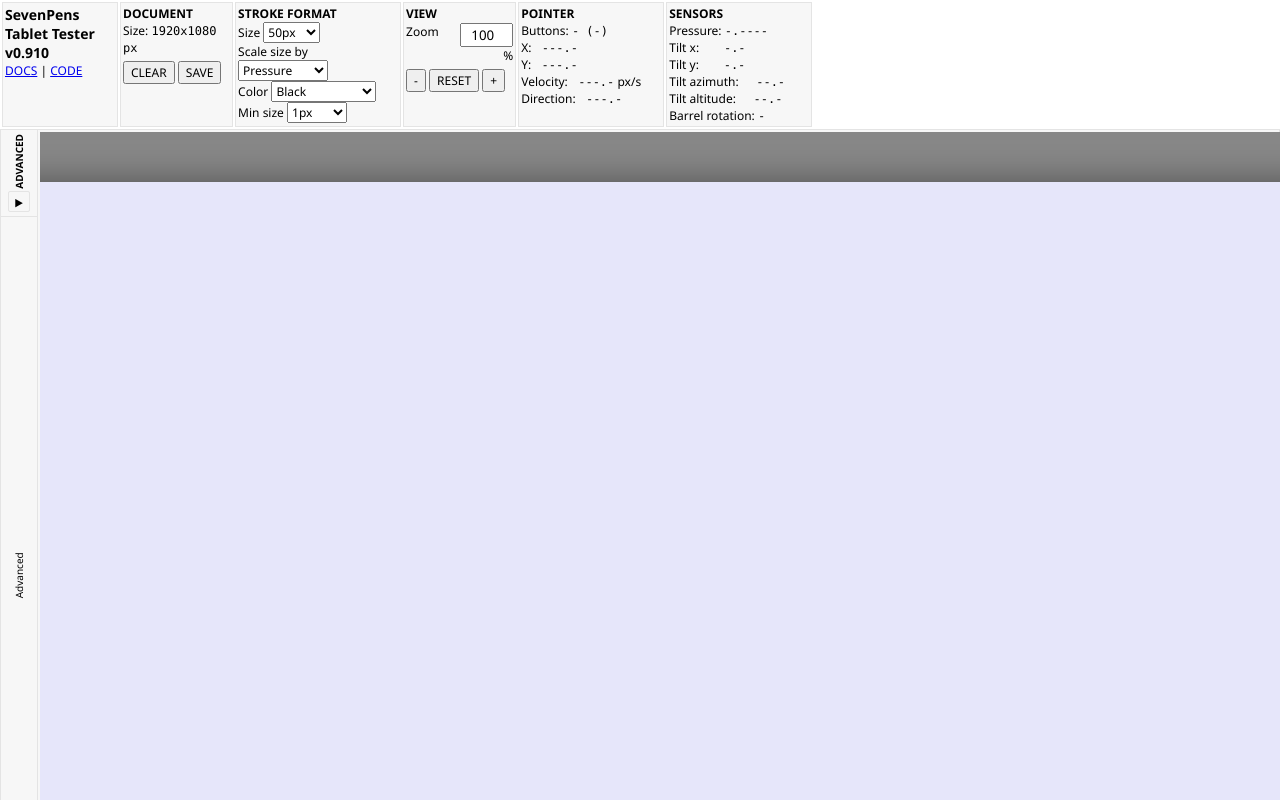
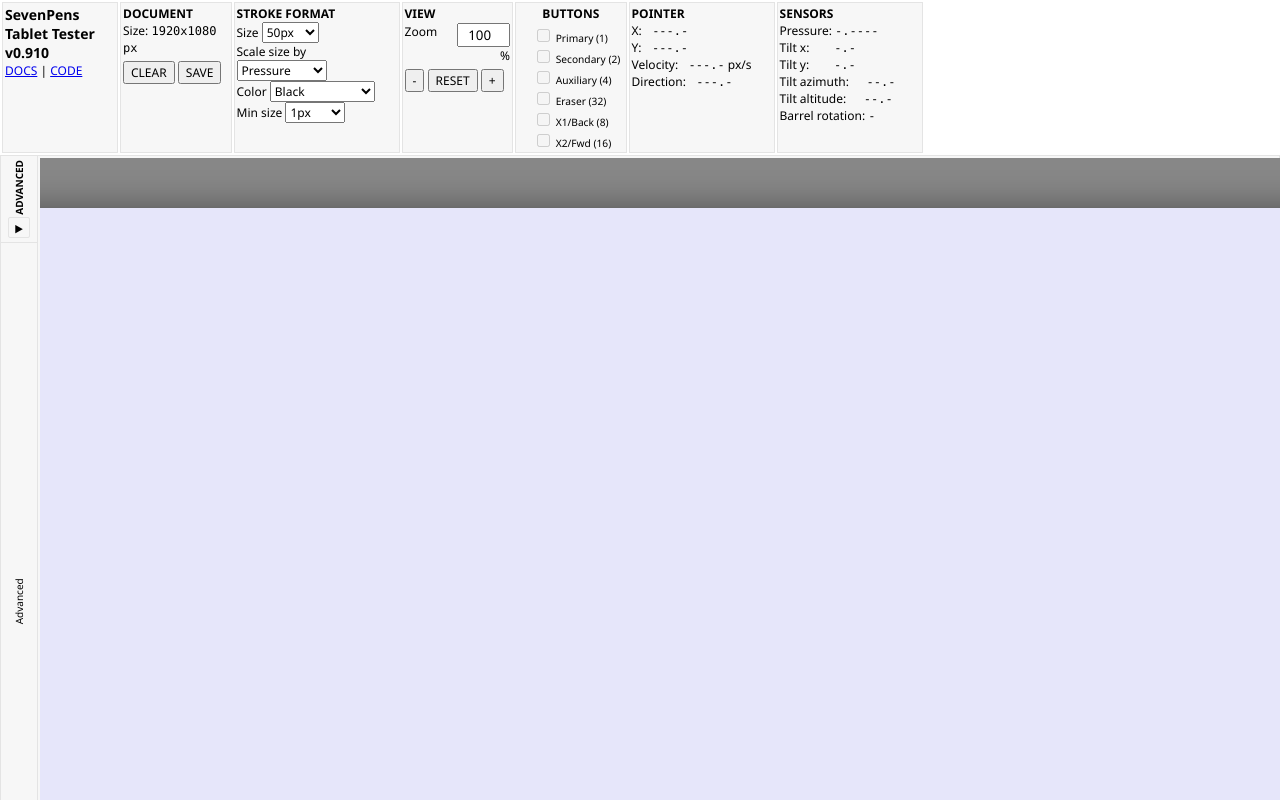
Before and after one commit to TheSevenPens/WebTabletTester, a Svelte app: page / in a window 1280 px wide. Shown: the top 800 px of the page. Built offline with nearby package versions, Linux system fonts and the light colour scheme.

Commit message:
Buttons now indicated as an enum instead of a text field

```diff
--- a/src/App.svelte
+++ b/src/App.svelte
@@ -4,6 +4,7 @@
     import InfoPanel from './components/InfoPanel.svelte';
     import DocPanel from './components/DocPanel.svelte';
     import FormatSettingsPanel from './components/FormatSettingsPanel.svelte';
+    import ButtonsPanel from './components/ButtonsPanel.svelte';
     import PointerStatsPanel from './components/PointerStatsPanel.svelte';
     import SensorsPanel from './components/SensorsPanel.svelte';
     import AdvancedSettingsPanel from './components/AdvancedSettingsPanel.svelte';
@@ -34,6 +35,7 @@
             <DocPanel onClear={clearMainCanvas} onSave={() => canvasAreaRef?.saveCanvas()} />
             <FormatSettingsPanel />
             <ViewPanel />
+            <ButtonsPanel />
             <PointerStatsPanel />
 
             <SensorsPanel />
--- /dev/null
+++ b/src/components/ButtonsPanel.svelte
@@ -0,0 +1,22 @@
+<script lang="ts">
+    import { pointerLiveStats } from '../lib/stores';
+
+    // Helper to safely parse the buttons string (which defaults to "-")
+    function getButtonsVal(val: string): number {
+        return val === '-' ? 0 : parseInt(val, 10) || 0;
+    }
+</script>
+
+<div class="controlscolumn" id="buttonsColumn" style="text-align: left;">
+    <div style="text-align: center; margin-bottom: 4px;">
+        <span style="font-weight: bold">BUTTONS</span>
+    </div>
+    <div style="font-size: 0.85em; display: flex; flex-direction: column; gap: 2px; padding-left: 15px;">
+        <label><input type="checkbox" checked={(getButtonsVal($pointerLiveStats.buttons) & 1) !== 0} disabled /> Primary (1)</label>
+        <label><input type="checkbox" checked={(getButtonsVal($pointerLiveStats.buttons) & 2) !== 0} disabled /> Secondary (2)</label>
+        <label><input type="checkbox" checked={(getButtonsVal($pointerLiveStats.buttons) & 4) !== 0} disabled /> Auxiliary (4)</label>
+        <label><input type="checkbox" checked={(getButtonsVal($pointerLiveStats.buttons) & 32) !== 0} disabled /> Eraser (32)</label>
+        <label><input type="checkbox" checked={(getButtonsVal($pointerLiveStats.buttons) & 8) !== 0} disabled /> X1/Back (8)</label>
+        <label><input type="checkbox" checked={(getButtonsVal($pointerLiveStats.buttons) & 16) !== 0} disabled /> X2/Fwd (16)</label>
+    </div>
+</div>
--- a/src/components/PointerStatsPanel.svelte
+++ b/src/components/PointerStatsPanel.svelte
@@ -6,10 +6,6 @@
 <div class="controlscolumn" id="pointerColumn">
     <span style="font-weight: bold">POINTER</span>
     <br />
-    <StatsRow
-        label="Buttons"
-        value={`${$pointerLiveStats.buttons} (${$pointerLiveStats.buttonString})`}
-    />
     <StatsRow label="X" value={$pointerLiveStats.canvasPosXProcessed} />
     <StatsRow label="Y" value={$pointerLiveStats.canvasPosYProcessed} />
     <StatsRow label="Velocity" value={$pointerLiveStats.velocity} suffix=" px/s" />
```
